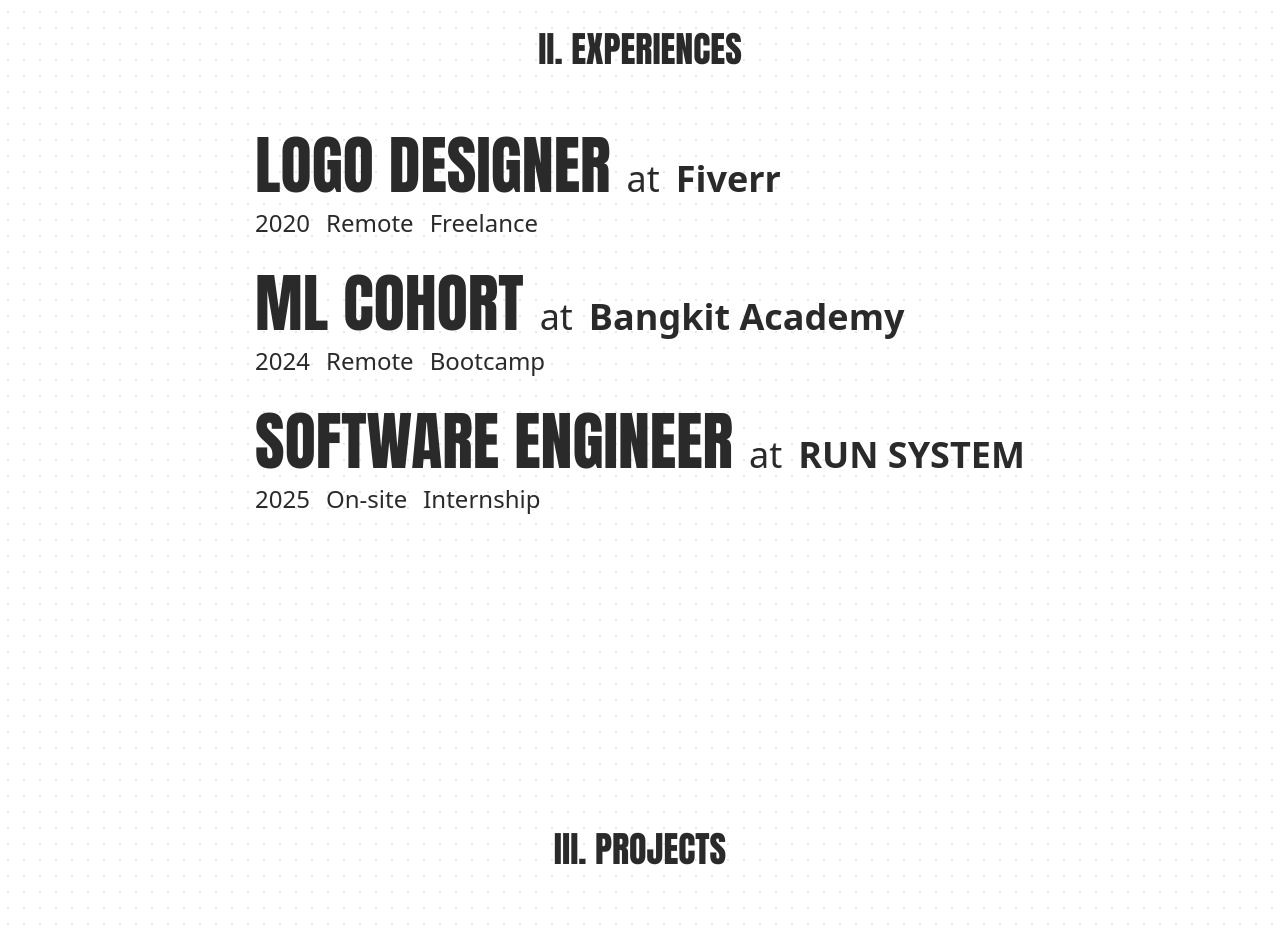
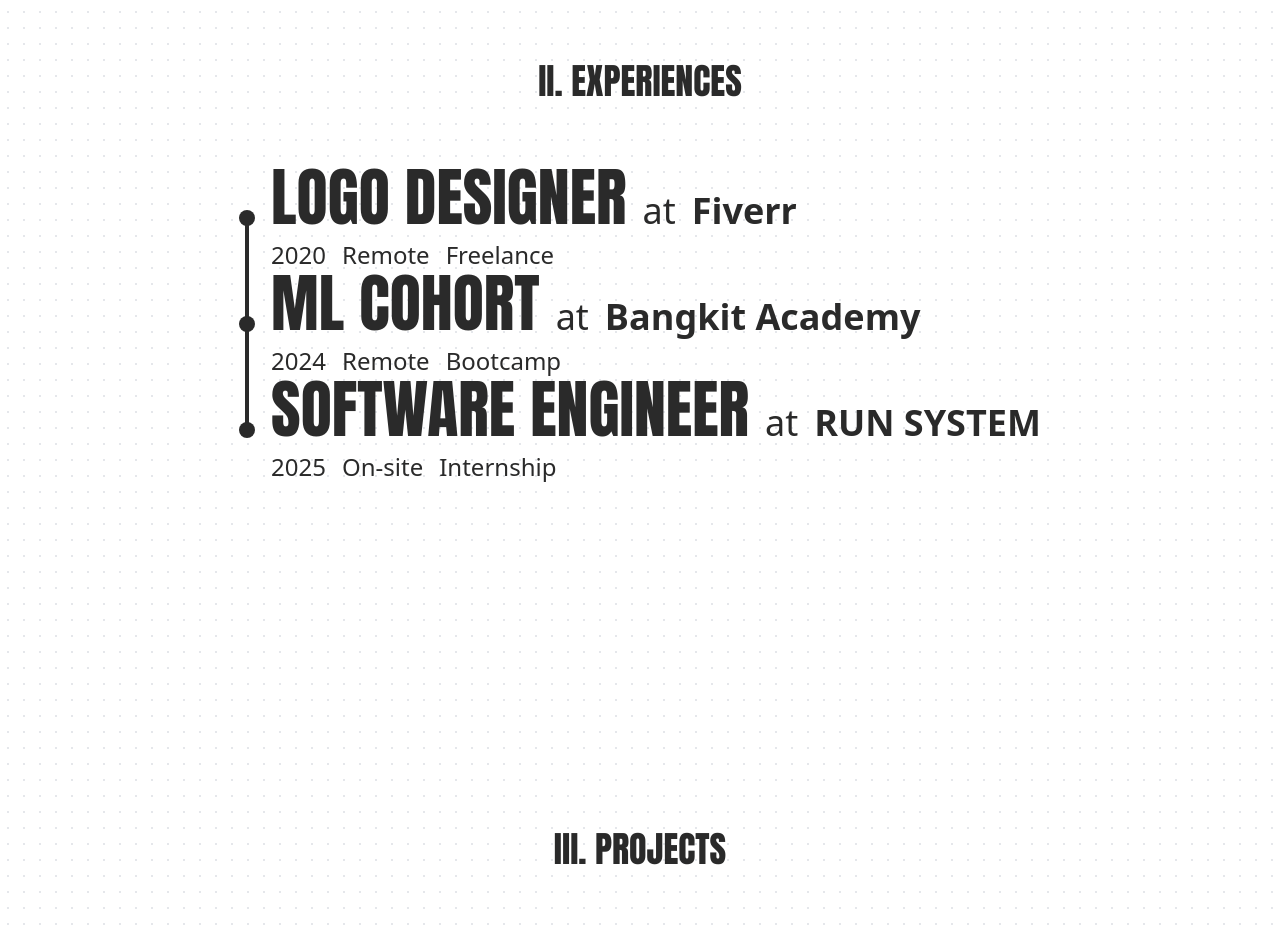
Before and after one commit to DarrelBumika/PortfolioWebsite, a Next.js app: page / in a window 1280 px wide. Shown: the part 1820-2750 px from the top of the page. Built offline with nearby package versions, Linux system fonts and the light colour scheme.

Commit message:
feat: custom timeline component

```diff
--- a/components/layout/content/Experiences/index.tsx
+++ b/components/layout/content/Experiences/index.tsx
@@ -1,5 +1,19 @@
 import { EXPERIENCES } from "@/constant";
-import { Experience } from "@/components/ui";
+import { Experience, Timeline } from "@/components/ui";
+
+const experiences= EXPERIENCES.map(experience => (
+    {
+        content: (
+            <Experience
+                position={experience.position}
+                company={experience.company}
+                year={experience.year}
+                arrangement={experience.arrangement}
+                type={experience.type}
+            />
+        )
+    }
+))
 
 export default function Experiences() {
     return (
@@ -10,18 +24,10 @@
             <h2 className="font-display font-normal text-4xl text-foreground">
                 II. EXPERIENCES
             </h2>
-            <div className="flex flex-col gap-8">
-                {EXPERIENCES.map((experience) => (
-                    <Experience
-                        key={experience.position + experience.company}
-                        position={experience.position}
-                        company={experience.company}
-                        year={experience.year}
-                        arrangement={experience.arrangement}
-                        type={experience.type}
-                    />
-                ))}
-            </div>
+            <Timeline
+                data={experiences}
+                gap={8}
+            />
         </section>
     )
 }
--- /dev/null
+++ b/components/ui/Timeline/index.tsx
@@ -0,0 +1,45 @@
+import classNames from "classnames";
+import { TimelineProps } from "@/types/timeline";
+
+const Timeline = (
+    {
+        data,
+        gap
+    }: TimelineProps
+) => {
+    return (
+        <div
+            className="flex flex-col"
+        >
+            { data.map((item, index) => (
+                <div
+                    key={index}
+                    className="relative flex gap-4"
+                >
+                    {index !== data.length - 1 && (
+                        <div className="absolute flex min-h-full w-4 justify-center translate-y-1/2">
+                            <div className="min-h-full w-1 bg-foreground self-stretch"/>
+                        </div>
+                    )}
+                    <div className="flex flex-col gap-4">
+                        <div className="flex gap-4 items-center">
+                            <div className="w-4 h-4 bg-foreground rounded-full"/>
+                            <div
+                                className={classNames(
+                                    "flex flex-col",
+                                    {
+                                        [`mb-${gap}`]: gap !== undefined
+                                    }
+                                )}
+                            >
+                                {item.content}
+                            </div>
+                        </div>
+                    </div>
+                </div>
+            ))}
+        </div>
+    )
+}
+
+export default Timeline
--- a/components/ui/index.tsx
+++ b/components/ui/index.tsx
@@ -3,11 +3,13 @@
 import IconButton from "@/components/ui/IconButton";
 import NavBar from "@/components/ui/NavBar";
 import Project from "@/components/ui/Project";
+import Timeline from "@/components/ui/Timeline";
 
 export {
     Experience,
     ExternalLink,
     IconButton,
     NavBar,
-    Project
+    Project,
+    Timeline
 }
--- a/package.json
+++ b/package.json
@@ -9,6 +9,7 @@
     "lint": "eslint"
   },
   "dependencies": {
+    "classnames": "^2.5.1",
     "next": "16.0.1",
     "react": "19.2.0",
     "react-dom": "19.2.0"
--- /dev/null
+++ b/types/timeline/index.tsx
@@ -0,0 +1,15 @@
+import {ReactNode} from "react";
+
+interface TimelineItemProps {
+    content: ReactNode;
+}
+
+interface TimelineProps {
+    data: TimelineItemProps[]
+    gap?: number;
+}
+
+export type {
+    TimelineProps,
+    TimelineItemProps
+}
```
Also changed, not shown: 1 other file (tests, documents, lock files or other folders).
